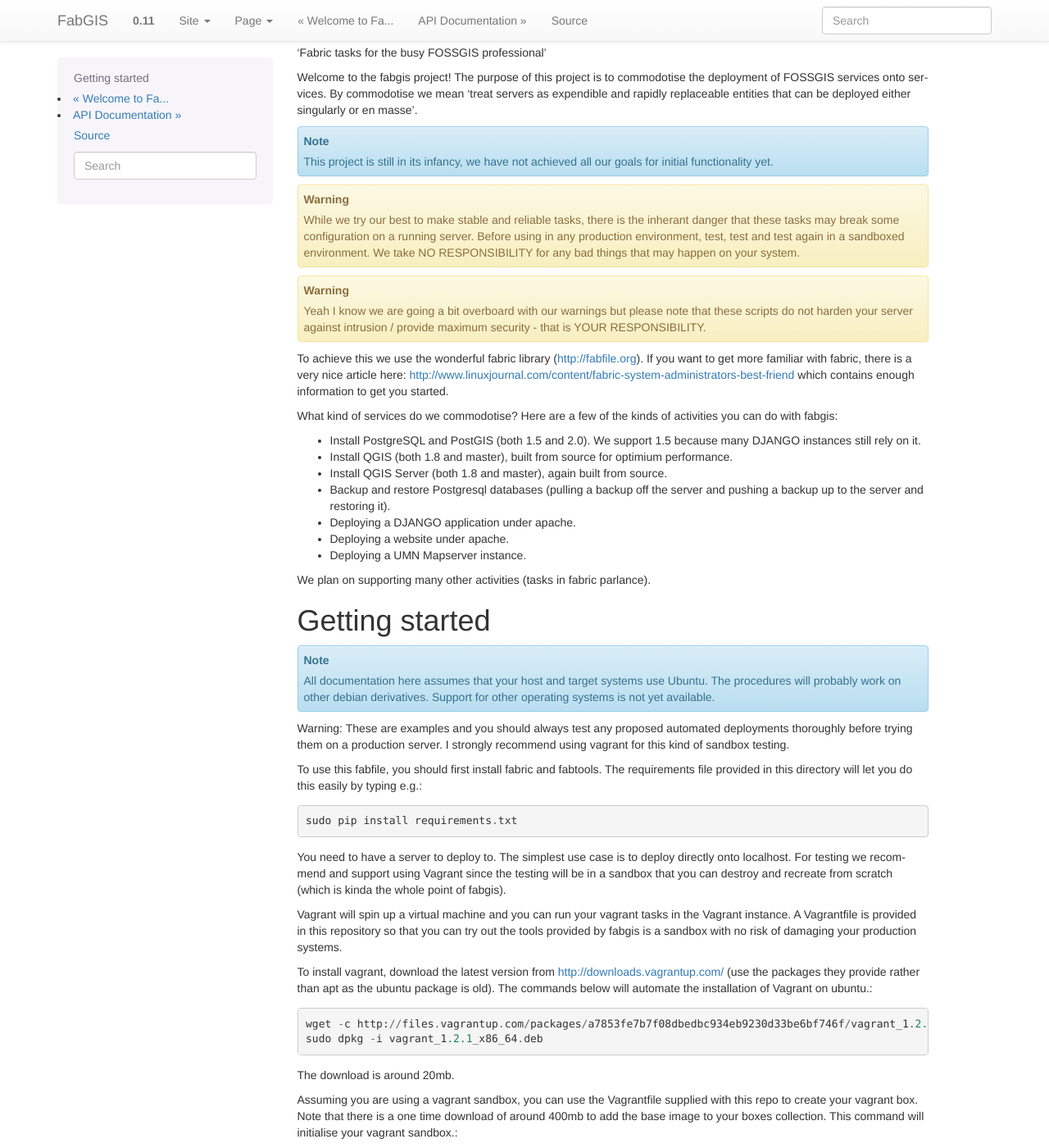
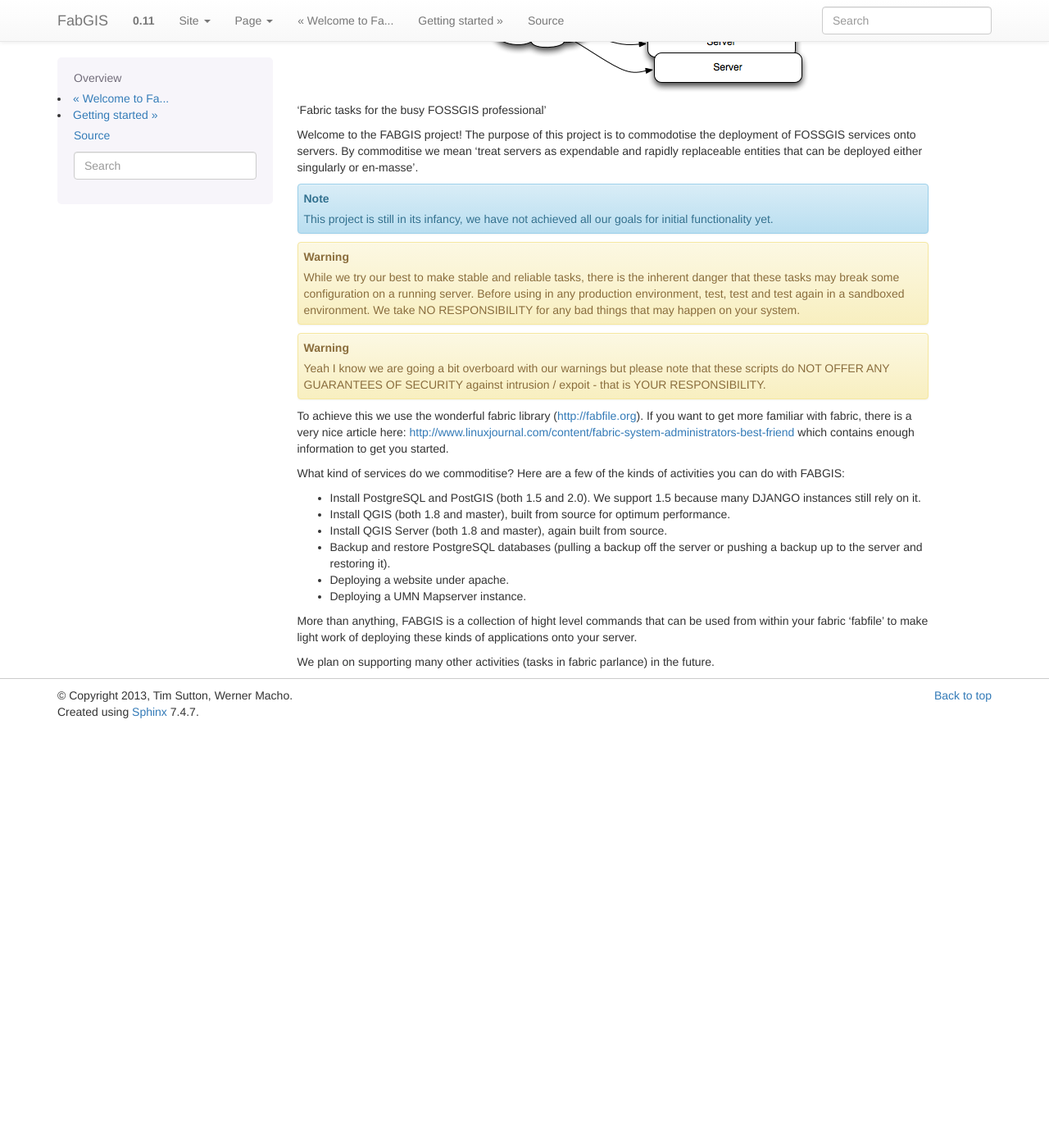
Before and after one commit to timlinux/fabgis, a Sphinx documentation site: the page built from docs/source/overview.rst, in a window 1280 px wide and 1400 px high, scrolled down 295 px. Shown: the whole window at 82% size. Built offline with Sphinx 7.4.7, drawn with Linux system fonts in a browser that asks for light colours; after the commit the page ends 1183 px from its top, so only the background shows below that; some of the changed text lies outside the part shown.

Commit message:
Fixes for deploying and running tilestream. Tutorial for using fabgis improved and updated. Tilemill fixes.

```diff
--- a/docs/source/index.rst
+++ b/docs/source/index.rst
@@ -12,6 +12,8 @@
    :maxdepth: 2
 
    overview
+   getting_started
+   changelog
    api
 
 
--- a/docs/source/overview.rst
+++ b/docs/source/overview.rst
@@ -1,103 +1,50 @@
+Overview
+========
 
 .. image:: _static/fabgis-overview.png
    :align: center
 
 'Fabric tasks for the busy FOSSGIS professional'
 
-Welcome to the fabgis project! The purpose of this project is to commodotise
-the deployment of FOSSGIS services onto services. By commodotise we mean
-'treat servers as expendible and rapidly replaceable entities that can be
-deployed either singularly or en masse'.
+Welcome to the FABGIS project! The purpose of this project is to commodotise
+the deployment of FOSSGIS services onto servers. By commoditise we mean
+'treat servers as expendable and rapidly replaceable entities that can be
+deployed either singularly or en-masse'.
 
 .. note:: This project is still in its infancy, we have not achieved all our
   goals for initial functionality yet.
 
 .. warning:: While we try our best to make stable and reliable tasks,
-  there is the inherant danger that these tasks may break some configuration
+  there is the inherent danger that these tasks may break some configuration
   on a running server. Before using in any production environment, test,
   test and test again in a sandboxed environment. We take NO RESPONSIBILITY
   for any bad things that may happen on your system.
 
 .. warning::  Yeah I know we are going a bit overboard with our warnings but
-  please note that these scripts do not harden your server against intrusion
-  / provide maximum security - that is YOUR RESPONSIBILITY.
+  please note that these scripts do NOT OFFER ANY GUARANTEES OF SECURITY
+  against intrusion / expoit - that is YOUR RESPONSIBILITY.
 
 To achieve this we use the wonderful fabric library (http://fabfile.org). If
 you want to get more familiar with fabric, there is a very nice article here:
 http://www.linuxjournal.com/content/fabric-system-administrators-best-friend
 which contains enough information to get you started.
 
-What kind of services do we commodotise? Here are a few of the kinds of
-activities you can do with fabgis:
+What kind of services do we commoditise? Here are a few of the kinds of
+activities you can do with FABGIS:
 
 * Install PostgreSQL and PostGIS (both 1.5 and 2.0). We support 1.5 because
   many DJANGO instances still rely on it.
-* Install QGIS (both 1.8 and master), built from source for optimium
+* Install QGIS (both 1.8 and master), built from source for optimum
   performance.
 * Install QGIS Server (both 1.8 and master), again built from source.
-* Backup and restore Postgresql databases (pulling a backup off the server
-  and pushing a backup up to the server and restoring it).
-* Deploying a DJANGO application under apache.
+* Backup and restore PostgreSQL databases (pulling a backup off the server
+  or pushing a backup up to the server and restoring it).
 * Deploying a website under apache.
 * Deploying a UMN Mapserver instance.
 
-We plan on supporting many other activities (tasks in fabric parlance).
+More than anything, FABGIS is a collection of hight level commands that can
+be used from within your fabric 'fabfile' to make light work of deploying
+these kinds of applications onto your server.
 
-Getting started
----------------
-
-.. note:: All documentation here assumes that your host and target systems
-    use Ubuntu. The procedures will probably work on other debian derivatives.
-    Support for other operating systems is not yet available.
-
-
-Warning: These are examples and you should always test any proposed
-automated deployments thoroughly before trying them on a production server.
-I strongly recommend using vagrant for this kind of sandbox testing.
-
-To use this fabfile, you should first install fabric and fabtools. The
-requirements file provided in this directory will let you do this easily by
-typing e.g.::
-
-    sudo pip install requirements.txt
-
-You need to have a server to deploy to. The simplest use case is to deploy
-directly onto localhost. For testing we recommend and support using Vagrant
-since the testing will be in a sandbox that you can destroy and recreate from
-scratch (which is kinda the whole point of fabgis).
-
-Vagrant will spin up a virtual machine and you can run your vagrant tasks in
-the Vagrant instance. A Vagrantfile is provided in this repository so that
-you can try out the tools provided by fabgis is a sandbox with no risk of
-damaging your production systems.
-
-To install vagrant, download the latest version from
-http://downloads.vagrantup.com/ (use the packages they provide rather than
-apt as the ubuntu package is old). The commands below will automate the
-installation of Vagrant on ubuntu.::
-
-    wget -c http://files.vagrantup.com/packages/a7853fe7b7f08dbedbc934eb9230d33be6bf746f/vagrant_1.2.1_x86_64.deb
-    sudo dpkg -i vagrant_1.2.1_x86_64.deb
-
-The download is around 20mb.
-
-Assuming you are using a vagrant sandbox, you can use the Vagrantfile
-supplied with this repo to create your vagrant box. Note that there is a
-one time download of around 400mb to add the base image to your boxes
-collection. This command will initialise your vagrant sandbox.::
-
-    vagrant up
-
-Now you are ready to run your first fabgis task! Lets install QGIS master
-and PostgreSQL into our vagrant sandbox!::
-
-    fab vagrant build_server
-
-Now go off and have a cup of tea, when it is done your vagrant box should
-have everything set up. If you would like to try out your new QGIS you
-could do something like this::
-
-    ssh localhost -p 2222 -X /usr/local/qgis-master/bin/qgis
-
-That will run your newly built QGIS instance and forward the display back
-to your local X-xerver.
+We plan on supporting many other activities (tasks in fabric parlance) in the
+future.
```
Also changed, not shown: docs/source/api.rst (+8 -0 lines), docs/source/getting_started.rst (added, +232 -0 lines), docs/source/changelog.rst (added), 5 other files.
